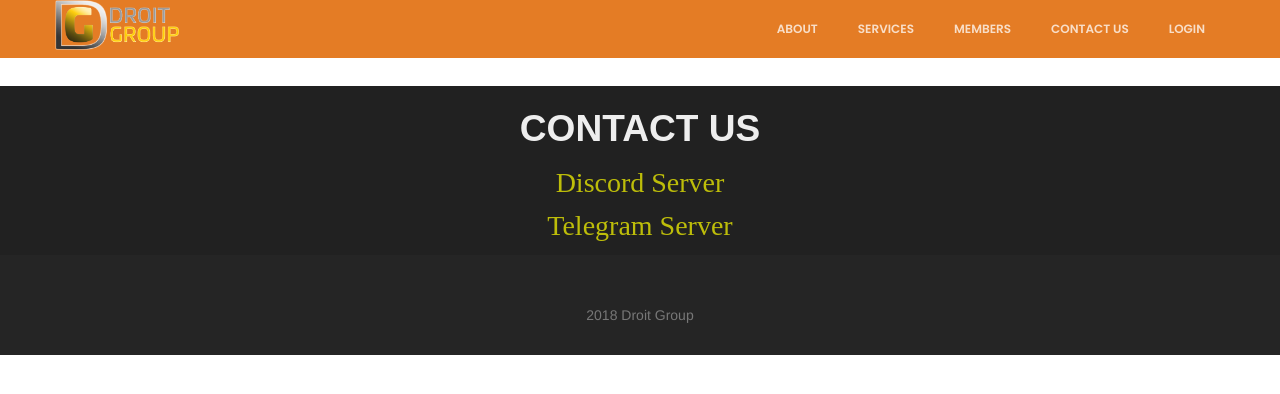
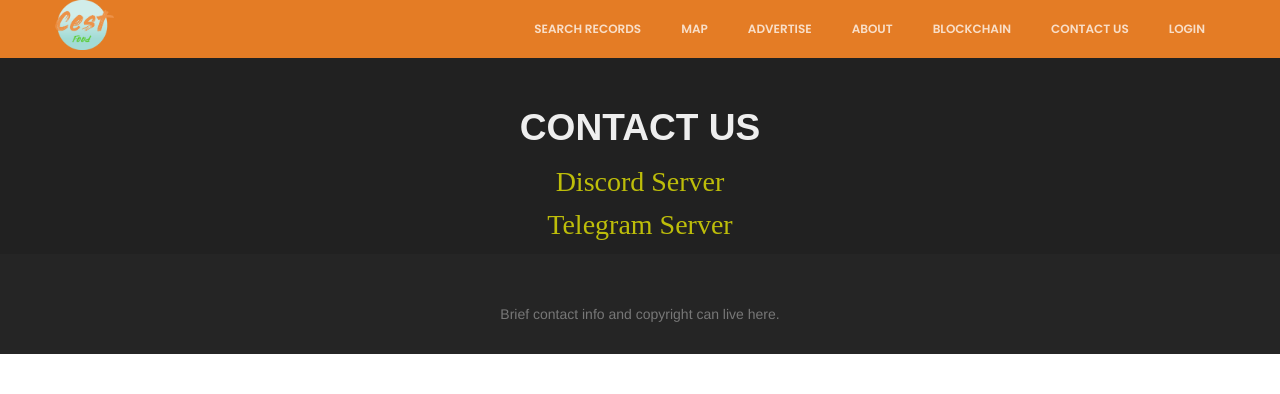
Before and after one commit to RorschachRev/dj-ceci, a Django app: template wwwdj/templates/pages/contact.html in a window 1280 px wide. Shown: the top 394 px of the page. Run offline with Django 3.2, Linux system fonts and the light colour scheme; the template is opened without the code that fills it, so the values that code supplies are empty; some libraries are stand-ins or nearby versions; some web fonts are replaced.

Commit message:
more filler

```diff
--- a/wwwdj/settings.py
+++ b/wwwdj/settings.py
@@ -25,7 +25,7 @@
 # SECURITY WARNING: don't run with debug turned on in production!
 DEBUG = True
 
-ALLOWED_HOSTS = ['droit.group', 'cecifood.com','foodapp.droit.group','foodapp.cecifood.com']
+ALLOWED_HOSTS = ['droit.group', 'cecifood.com','foodapp.droit.group','foodapp.cecifood.com', '127.0.0.1']
 
 
 # Application definition
--- a/wwwdj/templates/base.html
+++ b/wwwdj/templates/base.html
@@ -32,6 +32,8 @@
      <!-- Font Awesome CSS -->
     <link href="/static/css/font-awesome.min.css" rel="stylesheet" type="text/css">
 
+	<link href="https://fonts.googleapis.com/css?family=Pacifico" rel="stylesheet">
+
     {% block page-styles %}{% endblock %}
 
 </head>
--- a/wwwdj/templates/footer.html
+++ b/wwwdj/templates/footer.html
@@ -2,7 +2,7 @@
 	<div class="container">
 		<div class="row">
 			<div class="copyright">
-			2018 Droit Group
+			Brief contact info and copyright can live here.
 			</div>
 		</div>
 	</div>
--- a/wwwdj/templates/header.html
+++ b/wwwdj/templates/header.html
@@ -1,5 +1,5 @@
 {% load staticfiles %}
-<nav class="navbar navbar-default navbar-transparent navbar-fixed-top" color-on-scroll="200" style="background-color: #E47C25">
+<nav class="navbar navbar-default navbar-transparent navbar-fixed-top" color-on-scroll="200" style="background-color: #E47C25;">
     <!-- if you want to keep the navbar hidden you can add this class to the navbar "navbar-burger"-->
     <div class="container">
         <div class="navbar-header">
@@ -10,20 +10,26 @@
                 <span class="icon-bar bar3"></span>
             </button>
             <a href="{% url 'index' %}" class="navbar-brand">
-                <img src="{% static 'img/logos/GroupOnBlack.png' %}" style="height: 100%">
+                <img src="{% static 'img/logos/cestlogo.png' %}" style="height: 100%">
             </a>
         </div>
         <div class="collapse navbar-collapse">
 
             <ul class="nav navbar-nav navbar-right navbar-uppercase">
-                            <li class="nav-item">
-                                <a class="nav-link" href="/index.html#about">About</a>
+							 <li class="nav-item">
+                                <a class="nav-link" href="/index.html#search">Search Records</a>
                             </li>
                             <li class="nav-item">
-                                <a class="nav-link" href="/index.html#services">Services</a>
+                                <a class="nav-link" href="/map.html">Map</a>
                             </li>
-                            <li class="nav-item">
-                                <a class="nav-link" href="/members.html">Members</a>
+							<li class="nav-item">
+                                <a class="nav-link" href="/index.html#adv">Advertise</a>
+                            </li>
+							<li class="nav-item">
+                                <a class="nav-link" href="/index.html#abt">About</a>
+                            </li>
+							<li class="nav-item">
+                                <a class="nav-link" href="/index.html#blockchain">Blockchain</a>
                             </li>
                             <!-- <li class="nav-item">
                                 <a class="nav-link" href="/index.html#team">Our Team</a>
--- a/wwwdj/templates/pages/contact.html
+++ b/wwwdj/templates/pages/contact.html
@@ -5,11 +5,13 @@
 {% block title %}Contact Us{% endblock %}
 
 {% block content %}
-    <div id="main" style="padding-top: 86px" align="middle">
+    <div id="main" style="padding-top: 45px" align="middle">
     <div class="section features">
 <!--    <div class="each-feature event-image-4"> -->
         <div class="container">
             <div class="row">
+		<br />
+		<br />
 	    <h2 class="font-alt font-w-700 text-uppercase" style="color:#eee">Contact Us</h2>
 	    <h3><a href="https://discord.gg/874MrgA">Discord Server</a></h3>
 	    <h3><a href="https://t.me/DroitGroup">Telegram Server</a></h3>
--- a/wwwdj/urls.py
+++ b/wwwdj/urls.py
@@ -29,6 +29,8 @@
     url(r'^admin/', admin.site.urls),
     url(r'^signup.html$', views.signup, name='signup'),
     url(r'^contact.html$', views.contact, name='contact'),
+	url(r'^map.html$', views.map, name='map'),
+	url(r'^advertise.html$', views.advertise, name='advertise'),
     url(r'^profile.html$', views.update_profile, name='profile'),
     url(r'^accounts/profile/$', views.update_profile, name='profile'),
 ]+ static(settings.STATIC_URL, document_root=settings.STATIC_ROOT)
--- a/wwwdj/views.py
+++ b/wwwdj/views.py
@@ -26,6 +26,12 @@
 def contact(request):
 	return render(request,'pages/contact.html', { 'contact':contact } )
 
+def map(request):
+	return render(request,'pages/map.html', { 'map':map } )
+
+def advertise(request):
+	return render(request,'pages/advertise.html', { 'advertise':advertise } )
+
 #@login_required
 #@transaction.atomic
 def update_profile(request):
```
Also changed, not shown: wwwdj/templates/pages/advertise.html (added, +16 -0 lines), wwwdj/templates/pages/index.html (+42 -8 lines), wwwdj/templates/pages/map.html (added, +72 -0 lines), wwwdj/static/img/logos/cestlogo.png (added).
